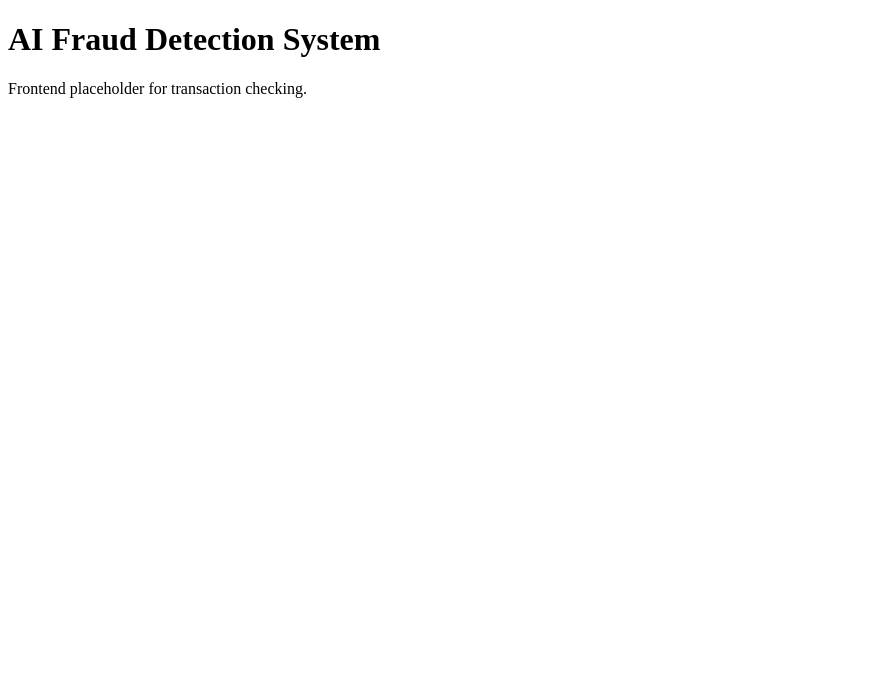
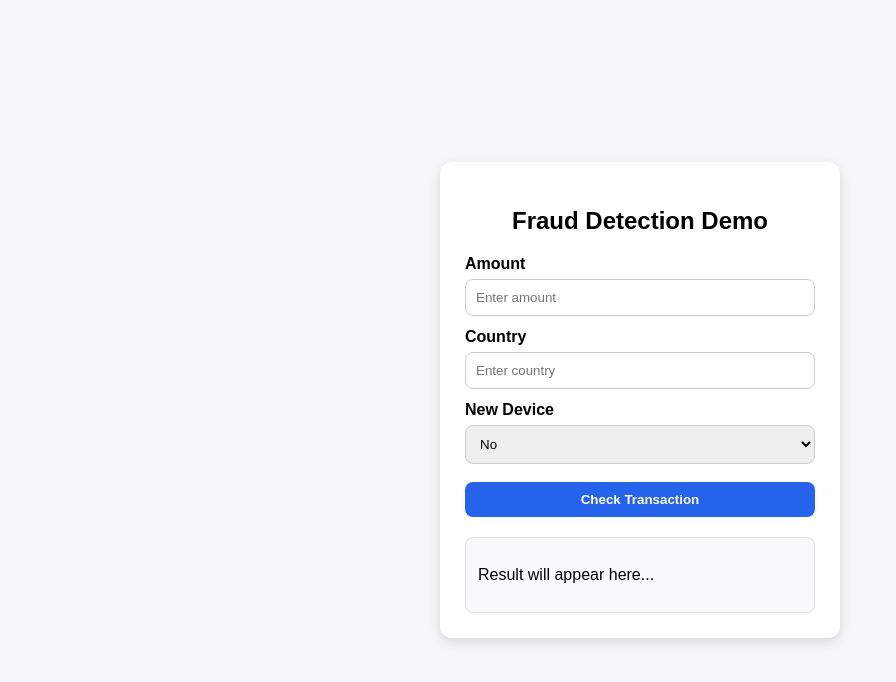
Before and after one commit to irinakaramyan/real-time-ai-fraud-detection-system, a plain HTML site: page frontend/index.html in a window 1280 px wide. Shown: the whole page, without its empty margins (0-896 px from the left). Drawn offline with Linux system fonts and the light colour scheme.

Commit message:
Update index.html

```diff
--- a/frontend/index.html
+++ b/frontend/index.html
@@ -1,10 +1,128 @@
 <!DOCTYPE html>
-<html>
+<html lang="en">
 <head>
-    <title>Fraud Detection</title>
+  <meta charset="UTF-8" />
+  <meta name="viewport" content="width=device-width, initial-scale=1.0" />
+  <title>Fraud Detection Demo</title>
+  <style>
+    body {
+      font-family: Arial, sans-serif;
+      background: #f4f6f8;
+      display: flex;
+      justify-content: center;
+      align-items: center;
+      height: 100vh;
+      margin: 0;
+    }
+
+    .container {
+      background: white;
+      padding: 25px;
+      border-radius: 12px;
+      box-shadow: 0 4px 12px rgba(0, 0, 0, 0.12);
+      width: 350px;
+    }
+
+    h2 {
+      text-align: center;
+      margin-bottom: 20px;
+    }
+
+    label {
+      display: block;
+      margin-top: 12px;
+      font-weight: bold;
+    }
+
+    input, select, button {
+      width: 100%;
+      padding: 10px;
+      margin-top: 6px;
+      border: 1px solid #ccc;
+      border-radius: 8px;
+      box-sizing: border-box;
+    }
+
+    button {
+      margin-top: 18px;
+      background: #2563eb;
+      color: white;
+      border: none;
+      cursor: pointer;
+      font-weight: bold;
+    }
+
+    button:hover {
+      background: #1d4ed8;
+    }
+
+    .result {
+      margin-top: 20px;
+      padding: 12px;
+      background: #f9fafb;
+      border-radius: 8px;
+      border: 1px solid #ddd;
+    }
+
+    .decision {
+      font-weight: bold;
+    }
+  </style>
 </head>
 <body>
-    <h1>AI Fraud Detection System</h1>
-    <p>Frontend placeholder for transaction checking.</p>
+  <div class="container">
+    <h2>Fraud Detection Demo</h2>
+
+    <label for="amount">Amount</label>
+    <input type="number" id="amount" placeholder="Enter amount" />
+
+    <label for="country">Country</label>
+    <input type="text" id="country" placeholder="Enter country" />
+
+    <label for="device">New Device</label>
+    <select id="device">
+      <option value="false">No</option>
+      <option value="true">Yes</option>
+    </select>
+
+    <button onclick="checkFraud()">Check Transaction</button>
+
+    <div class="result" id="result">
+      <p>Result will appear here...</p>
+    </div>
+  </div>
+
+  <script>
+    async function checkFraud() {
+      const amount = parseFloat(document.getElementById("amount").value);
+      const country = document.getElementById("country").value;
+      const is_new_device = document.getElementById("device").value === "true";
+
+      const resultBox = document.getElementById("result");
+
+      try {
+        const response = await fetch("http://127.0.0.1:8000/predict", {
+          method: "POST",
+          headers: {
+            "Content-Type": "application/json"
+          },
+          body: JSON.stringify({
+            amount: amount,
+            country: country,
+            is_new_device: is_new_device
+          })
+        });
+
+        const data = await response.json();
+
+        resultBox.innerHTML = `
+          <p><strong>Risk Score:</strong> ${data.risk_score}</p>
+          <p class="decision"><strong>Decision:</strong> ${data.decision}</p>
+        `;
+      } catch (error) {
+        resultBox.innerHTML = `<p style="color:red;">Error connecting to backend.</p>`;
+      }
+    }
+  </script>
 </body>
 </html>
```
